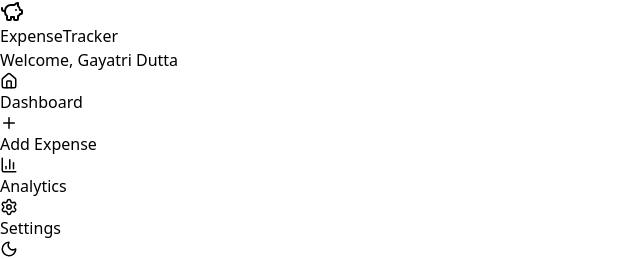
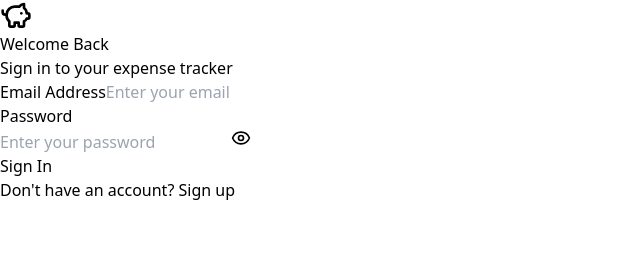
Before and after one commit to GayatriDutta/Expense-Tracker, a React (Vite) app: page /login in a window 1280 px wide. Before the commit this address led to /. Shown: the top 259 px of the page, without its empty margins (0-640 px from the left). Built offline with nearby package versions, Linux system fonts and the light colour scheme; no server answers.

Commit message:
add authentication

```diff
--- a/src/App.tsx
+++ b/src/App.tsx
@@ -1,14 +1,28 @@
-import React, { useState } from 'react';
-import { BrowserRouter as Router, Routes, Route, Navigate } from 'react-router-dom';
-import { AuthProvider, useAuth } from './contexts/AuthContext';
-import { ThemeProvider } from './contexts/ThemeContext';
-import Layout from './components/Layout';
-import AuthForm from './components/AuthForm';
-import Dashboard from './pages/Dashboard';
+import React, { useState } from "react";
+import {
+  BrowserRouter as Router,
+  Routes,
+  Route,
+  Navigate,
+} from "react-router-dom";
+import { AuthProvider, useAuth } from "./contexts/AuthContext";
+import { ThemeProvider } from "./contexts/ThemeContext";
+import Layout from "./components/Layout";
+import AuthForm from "./components/AuthForm";
+import Dashboard from "./pages/Dashboard";
+import ExpenseForm from "./components/ExpenseForm";
+import type { Expense } from "./types";
+import ExpenseList from "./components/ExpenseList";
+import RedirectLogin from "./pages/Redirect";
 
 const AuthPage: React.FC = () => {
-  const [mode, setMode] = useState<'login' | 'register'>('login');
-  return <AuthForm mode={mode} onToggleMode={() => setMode(mode === 'login' ? 'register' : 'login')} />;
+  const [mode, setMode] = useState<"login" | "register">("login");
+  return (
+    <AuthForm
+      mode={mode}
+      onToggleMode={() => setMode(mode === "login" ? "register" : "login")}
+    />
+  );
 };
 
 const AppContent: React.FC = () => {
@@ -26,19 +40,42 @@ const AppContent: React.FC = () => {
     return <AuthPage />;
   }
 
+  if (user) {
     return (
       <ThemeProvider>
         <Layout>
           <Routes>
             <Route path="/" element={<Dashboard />} />
-          <Route path="/add" element={<div>Add Expense Page</div>} />
-          <Route path="/analytics" element={<div>Analytics Page</div>} />
+            <Route path="/login" element={<AuthForm mode="login" />} />
+            <Route
+              path="/add"
+              element={
+                <RedirectLogin>
+                  <ExpenseForm />
+                </RedirectLogin>
+              }
+            />
+            <Route
+              path="/analytics"
+              element={
+                <ExpenseList
+                  expenses={[]}
+                  onEdit={function (expense: Expense): void {
+                    throw new Error("Function not implemented.");
+                  }}
+                  onDelete={function (id: string): void {
+                    throw new Error("Function not implemented.");
+                  }}
+                />
+              }
+            />
             <Route path="/settings" element={<div>Settings Page</div>} />
             <Route path="*" element={<Navigate to="/" replace />} />
           </Routes>
         </Layout>
       </ThemeProvider>
     );
+  }
 };
 
 function App() {
--- a/src/components/AuthForm.tsx
+++ b/src/components/AuthForm.tsx
@@ -1,39 +1,54 @@
-import React, { useState } from 'react';
-import { PiggyBank, Eye, EyeOff } from 'lucide-react';
-import { useAuth } from '../contexts/AuthContext';
+import React, { useState } from "react";
+import { PiggyBank, Eye, EyeOff } from "lucide-react";
+import { redirect, useNavigate } from "react-router-dom";
+import { useAuth } from "../contexts/AuthContext";
 
 interface AuthFormProps {
-  mode: 'login' | 'register';
-  onToggleMode: () => void;
+  mode: "login" | "register";
 }
 
-const AuthForm: React.FC<AuthFormProps> = ({ mode, onToggleMode }) => {
-  const { login, register } = useAuth();
+const AuthForm: React.FC<AuthFormProps> = ({ mode }) => {
+  const navigate = useNavigate();
   const [formData, setFormData] = useState({
-    email: '',
-    password: '',
-    name: '',
+    email: "",
+    password: "",
+    name: "",
   });
   const [showPassword, setShowPassword] = useState(false);
   const [loading, setLoading] = useState(false);
-  const [error, setError] = useState('');
+  const [error, setError] = useState("");
+  const [pageMode, setPageMode] = useState(mode);
+  const [message, setMessage] = useState("");
+  const { login, register} = useAuth();
 
   const handleSubmit = async (e: React.FormEvent) => {
     e.preventDefault();
     setLoading(true);
-    setError('');
+    setError("");
 
     try {
-      if (mode === 'login') {
+      if (pageMode === "login") {
         await login(formData.email, formData.password);
+        setError("");
+        navigate("/dashboard");
       } else {
-        await register(formData.email, formData.password, formData.name);
+        await register(formData.name, formData.email, formData.password);
+        setMessage("Account Created! Please login.");
+        setFormData({
+          email: "",
+          password: "",
+          name: "",
+        });
       }
     } catch (error: any) {
-      setError(error.response?.data?.message || 'An error occurred');
+      setError(error.response?.data?.message || "An error occurred");
     } finally {
       setLoading(false);
     }
+  };
+
+  const toggleMode = () => {
+    setPageMode(pageMode == "login" ? "register" : "login");
   };
 
   return (
@@ -44,13 +59,12 @@ const AuthForm: React.FC<AuthFormProps> = ({ mode, onToggleMode }) => {
             <PiggyBank className="text-blue-600" size={32} />
           </div>
           <h1 className="text-2xl font-bold text-gray-900">
-            {mode === 'login' ? 'Welcome Back' : 'Create Account'}
+            {pageMode === "login" ? "Welcome Back" : "Create Account"}
           </h1>
           <p className="text-gray-600 mt-2">
-            {mode === 'login'
-              ? 'Sign in to your expense tracker'
-              : 'Start tracking your expenses today'
-            }
+            {pageMode === "login"
+              ? "Sign in to your expense tracker"
+              : "Start tracking your expenses today"}
           </p>
         </div>
 
@@ -60,8 +74,14 @@ const AuthForm: React.FC<AuthFormProps> = ({ mode, onToggleMode }) => {
           </div>
         )}
 
+        {message && (
+          <div className="bg-grey-50 border border-black-600 text-blue-700 px-4 py-3 rounded-lg mb-6">
+            {message}
+          </div>
+        )}
+
         <form onSubmit={handleSubmit} className="space-y-6">
-          {mode === 'register' && (
+          {pageMode === "register" && (
             <div>
               <label className="block text-sm font-medium text-gray-700 mb-2">
                 Full Name
@@ -70,7 +90,9 @@ const AuthForm: React.FC<AuthFormProps> = ({ mode, onToggleMode }) => {
                 type="text"
                 required
                 value={formData.name}
-                onChange={(e) => setFormData({ ...formData, name: e.target.value })}
+                onChange={(e) =>
+                  setFormData({ ...formData, name: e.target.value })
+                }
                 className="w-full px-4 py-3 border border-gray-300 rounded-lg focus:outline-none focus:ring-2 focus:ring-blue-500 focus:border-transparent"
                 placeholder="Enter your full name"
               />
@@ -85,7 +107,9 @@ const AuthForm: React.FC<AuthFormProps> = ({ mode, onToggleMode }) => {
               type="email"
               required
               value={formData.email}
-              onChange={(e) => setFormData({ ...formData, email: e.target.value })}
+              onChange={(e) =>
+                setFormData({ ...formData, email: e.target.value })
+              }
               className="w-full px-4 py-3 border border-gray-300 rounded-lg focus:outline-none focus:ring-2 focus:ring-blue-500 focus:border-transparent"
               placeholder="Enter your email"
             />
@@ -97,10 +121,12 @@ const AuthForm: React.FC<AuthFormProps> = ({ mode, onToggleMode }) => {
             </label>
             <div className="relative">
               <input
-                type={showPassword ? 'text' : 'password'}
+                type={showPassword ? "text" : "password"}
                 required
                 value={formData.password}
-                onChange={(e) => setFormData({ ...formData, password: e.target.value })}
+                onChange={(e) =>
+                  setFormData({ ...formData, password: e.target.value })
+                }
                 className="w-full px-4 py-3 pr-12 border border-gray-300 rounded-lg focus:outline-none focus:ring-2 focus:ring-blue-500 focus:border-transparent"
                 placeholder="Enter your password"
                 minLength={6}
@@ -120,18 +146,24 @@ const AuthForm: React.FC<AuthFormProps> = ({ mode, onToggleMode }) => {
             disabled={loading}
             className="w-full bg-blue-600 text-white py-3 px-4 rounded-lg font-medium hover:bg-blue-700 focus:outline-none focus:ring-2 focus:ring-blue-500 focus:ring-offset-2 disabled:opacity-50 disabled:cursor-not-allowed transition-colors"
           >
-            {loading ? 'Please wait...' : (mode === 'login' ? 'Sign In' : 'Create Account')}
+            {loading
+              ? "Please wait..."
+              : pageMode === "login"
+              ? "Sign In"
+              : "Create Account"}
           </button>
         </form>
 
         <div className="mt-6 text-center">
           <p className="text-gray-600">
-            {mode === 'login' ? "Don't have an account? " : "Already have an account? "}
+            {pageMode === "login"
+              ? "Don't have an account? "
+              : "Already have an account? "}
             <button
-              onClick={onToggleMode}
               className="text-blue-600 hover:text-blue-700 font-medium"
+              onClick={() => toggleMode()}
             >
-              {mode === 'login' ? 'Sign up' : 'Sign in'}
+              {pageMode === "login" ? "Sign up" : "Sign in"}
             </button>
           </p>
         </div>
--- a/src/contexts/AuthContext.tsx
+++ b/src/contexts/AuthContext.tsx
@@ -1,6 +1,7 @@
-import React, { createContext, useContext, useState, useEffect } from 'react';
+import React, { createContext, useState, useEffect, useContext } from 'react';
 import axios from 'axios';
 import { mockAuth } from '../mocks/user.mock';
+import { loginAPICall, registerAPICall } from '../api/service.api';
 
 export interface User {
   id: string;
@@ -21,11 +22,11 @@ export interface AuthContextType {
 const AuthContext = createContext<AuthContextType | undefined>(undefined);
 
 export const useAuth = () => {
-  const context = mockAuth;
+  const context = useContext(AuthContext);
   if (context === undefined) {
     throw new Error('useAuth must be used within an AuthProvider');
   }
-  return mockAuth;
+  return context;
 };
 
 const API_BASE_URL = 'http://localhost:3001/api';
@@ -59,17 +60,17 @@ export const AuthProvider: React.FC<{ children: React.ReactNode }> = ({ children
     }
   };
 
-  const login = async (email: string, password: string) => {
-    const response = await axios.post('/auth/login', { email, password });
-    const { access_token, user: userData } = response.data;
+   const login = async (email: string, password: string) => {
+    const response = await loginAPICall(email, password);
+    const { access_token, user: userData } = response;
 
     localStorage.setItem('token', access_token);
     axios.defaults.headers.common['Authorization'] = `Bearer ${access_token}`;
     setUser(userData);
   };
 
-  const register = async (email: string, password: string, name: string) => {
-    const response = await axios.post('/auth/register', { email, password, name });
+  const register = async (name: string, email: string, password: string) => {
+    const response =  await registerAPICall(name, email, password)
     const { access_token, user: userData } = response.data;
 
     localStorage.setItem('token', access_token);
```
Lines whose indentation alone changed are shown as unchanged.
